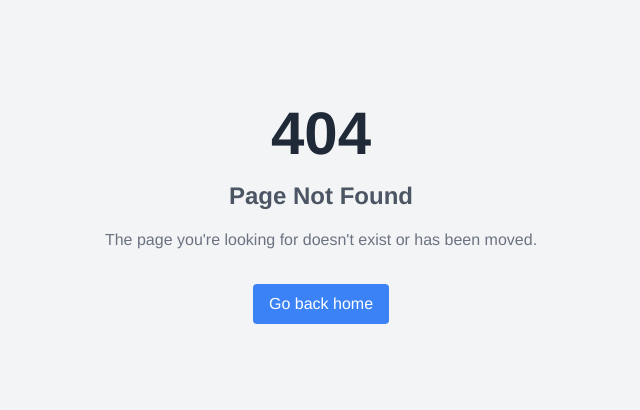
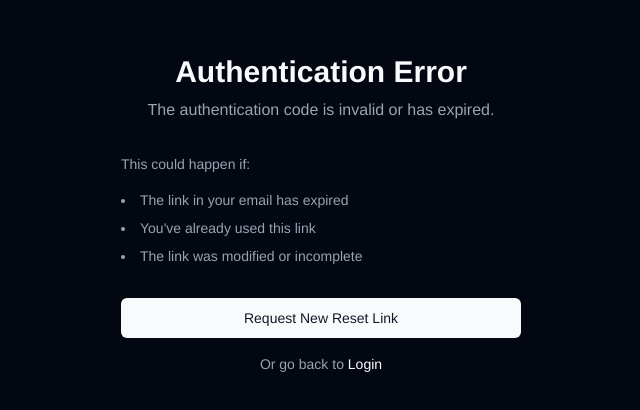
Before and after one commit to bilalmoten/rapidsitefinal, a Next.js app: page /auth/auth-code-error in a window 1280 px wide. Before the commit this address had no page. Shown: the part 186-596 px from the top of the page, without its empty margins (319-959 px from the left). Built offline with nearby package versions, Linux system fonts and the light colour scheme.

Commit message:
redoing forgot password...

```diff
--- /dev/null
+++ b/app/auth/auth-code-error/page.tsx
@@ -0,0 +1,38 @@
+import Link from "next/link";
+import { Button } from "@/components/ui/button";
+
+export default function AuthCodeErrorPage() {
+  return (
+    <div className="min-h-screen flex items-center justify-center bg-background">
+      <div className="max-w-md w-full space-y-8 p-6">
+        <div className="text-center">
+          <h1 className="text-3xl font-bold text-foreground">
+            Authentication Error
+          </h1>
+          <p className="mt-2 text-muted-foreground">
+            The authentication code is invalid or has expired.
+          </p>
+        </div>
+        <div className="space-y-4">
+          <p className="text-sm text-muted-foreground">This could happen if:</p>
+          <ul className="list-disc list-inside text-sm text-muted-foreground space-y-2">
+            <li>The link in your email has expired</li>
+            <li>You've already used this link</li>
+            <li>The link was modified or incomplete</li>
+          </ul>
+          <div className="pt-4">
+            <Link href="/forgot-password">
+              <Button className="w-full">Request New Reset Link</Button>
+            </Link>
+            <p className="mt-4 text-center text-sm text-muted-foreground">
+              Or go back to{" "}
+              <Link href="/login" className="text-primary hover:underline">
+                Login
+              </Link>
+            </p>
+          </div>
+        </div>
+      </div>
+    </div>
+  );
+}
--- /dev/null
+++ b/app/auth/confirm/route.ts
@@ -0,0 +1,28 @@
+import { type EmailOtpType } from '@supabase/supabase-js'
+import { NextRequest, NextResponse } from 'next/server'
+import { createClient } from '@/utils/supabase/server'
+
+export async function GET(request: NextRequest) {
+    const { searchParams } = new URL(request.url)
+    const token_hash = searchParams.get('token_hash')
+    const type = searchParams.get('type') as EmailOtpType | null
+    const next = searchParams.get('next') ?? '/'
+    const redirectTo = request.nextUrl.clone()
+    redirectTo.pathname = next
+
+    if (token_hash && type) {
+        const supabase = await createClient()
+
+        const { error } = await supabase.auth.verifyOtp({
+            type,
+            token_hash,
+        })
+        if (!error) {
+            return NextResponse.redirect(redirectTo)
+        }
+    }
+
+    // return the user to an error page with some instructions
+    redirectTo.pathname = '/auth/auth-code-error'
+    return NextResponse.redirect(redirectTo)
+}
```
